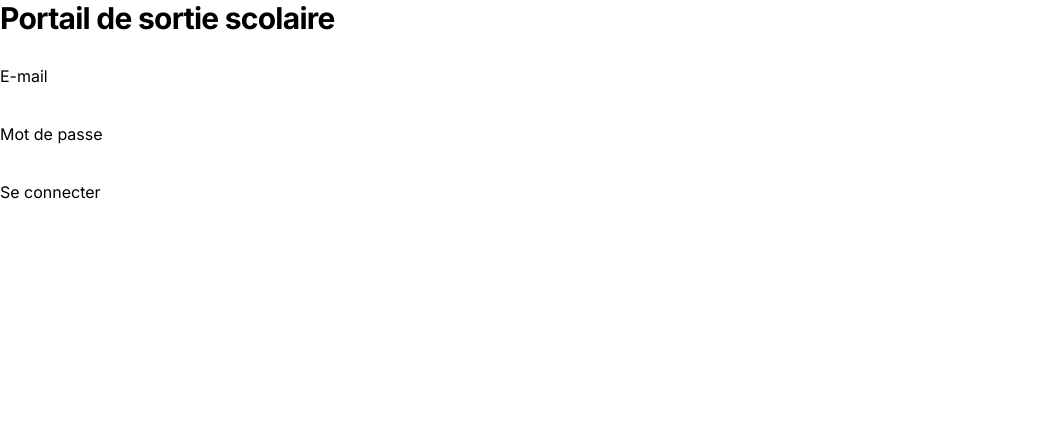
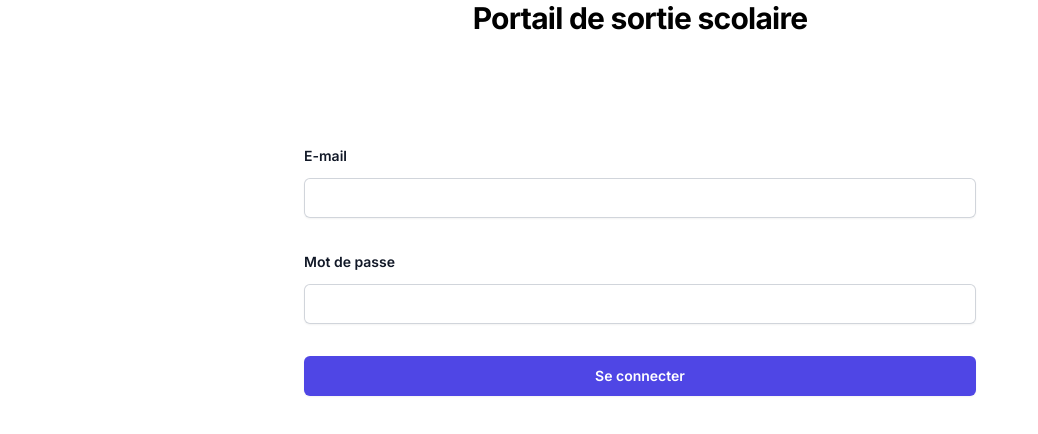
Before and after one commit to pascal-la/edulog-test, a Next.js app: page /login in a window 1280 px wide. Shown: the top 434 px of the page, without its empty margins (0-1038 px from the left). Built offline with nearby package versions, Linux system fonts and the light colour scheme.

Commit message:
add styles in login

```diff
--- a/src/app/login/page.tsx
+++ b/src/app/login/page.tsx
@@ -54,24 +54,32 @@ export default function LoginPage() {
   }
 
   return (
-    <>
+    <div className="flex flex-col items-center gap-20">
       <Title title="Portail de sortie scolaire" />
-      <form ref={ref} action={signIn}>
+      <form ref={ref} action={signIn} className="grid gap-8 w-full max-w-2xl">
         {inputs.map((input) => (
           <div key={input.type}>
-            <label>{input.label}</label>
+            <label className="block text-sm font-semibold leading-6 text-gray-900">
+              {input.label}
+            </label>
             <div className="mt-2.5">
               <input
                 id={input.type}
                 type={input.type}
                 name={input.type}
                 required
+                className="block w-full rounded-md border-0 px-3.5 py-2 text-gray-900 shadow-sm ring-1 ring-inset ring-gray-300 placeholder:text-gray-400 focus:ring-2 focus:ring-inset focus:ring-indigo-600 sm:text-sm sm:leading-6"
               />
             </div>
           </div>
         ))}
-        <button type="submit">Se connecter</button>
+        <button
+          type="submit"
+          className="block w-full rounded-md bg-indigo-600 px-3.5 py-2.5 text-center text-sm font-semibold text-white shadow-sm hover:bg-indigo-500 focus-visible:outline focus-visible:outline-2 focus-visible:outline-offset-2 focus-visible:outline-indigo-600"
+        >
+          Se connecter
+        </button>
       </form>
-    </>
+    </div>
   );
 }
```
